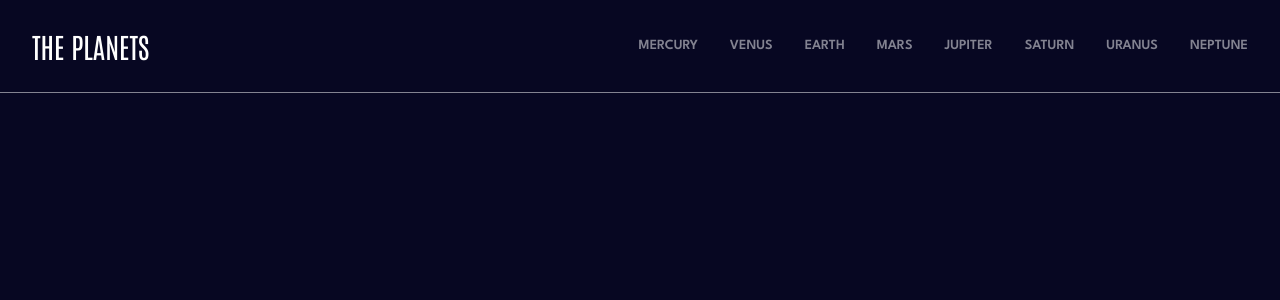
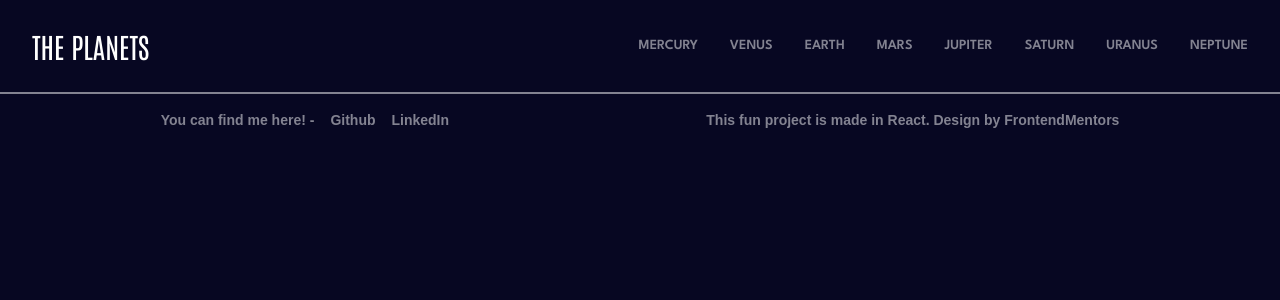
Before and after one commit to jyotiogennavar/planet-factoids, a React (Create React App) app: page /venus in a window 1280 px wide. Shown: the top 300 px of the page. Built offline with nearby package versions, Linux system fonts and the light colour scheme.

Commit message:
footer component

```diff
--- a/src/App.css
+++ b/src/App.css
@@ -1,18 +1,3 @@
-:root {
-
-  /* fonts */
-  --font-family-heading: 'Antonio', sans-serif;;
-  --font-family-text: 'League Spartan', sans-serif;
-
-
-  --fs-button: var(--fs-300);
-
-  --fw-400: 400;
-  --fw-700: 600;
-
-  --line-height: 1.5625rem;
-}
-
 /* CSS Reset - Josh w Comeau*/
 
 /*1. Use a more-intuitive box-sizing model.*/
@@ -49,4 +34,5 @@ p, h1, h2, h3, h4, h5, h6 { overflow-wrap: break-word;}
 
 body {
   background-color: hsl(240deg, 67%, 8%);
+  font-family: 'League Spartan', sans-serif;
 }
--- a/src/App.js
+++ b/src/App.js
@@ -1,11 +1,14 @@
 // import styled from 'styled-components';
 import './App.css';
+import Footer from './components/Footer/Footer';
 import Header from './components/Header/Header';
+
 
 function App() {
   return (
     <>
       <Header/>
+      <Footer/>
     </>
 
   );
--- a/src/components/Footer/Footer.js
+++ b/src/components/Footer/Footer.js
@@ -1,7 +1,50 @@
 import React from 'react';
+import styled from 'styled-components';
+
+import { COLORS, WEIGHTS, FONT_SIZES, FONT_FAMILY } from '../../constant';
 
 function Footer() {
-  return <div></div>;
+  return (
+    <FooterBase>
+      <SocialLinks>
+        <p>You can find me here!  - </p>
+        <Link href=''>Github</Link>
+        <Link href=''>LinkedIn</Link>
+      </SocialLinks>
+      <Note>This fun project is made in React. Design by FrontendMentors</Note>
+    </FooterBase>
+  );
 }
 
+const baseTextStyle = `
+  font-size: ${FONT_SIZES[200]};
+  color: ${COLORS.gray[100]};
+  font-weight: ${WEIGHTS.medium};
+`;
+
+const FooterBase = styled.div`
+  font-family: ${FONT_FAMILY.fontText};
+  display: flex ;
+  align-items: center;
+  justify-content: space-around;
+  padding: 1rem 2rem;
+  color: ${COLORS.gray[100]};
+  border-top: 1px solid ${COLORS.gray[100]};
+`;
+
+const SocialLinks = styled.div`
+  ${baseTextStyle}
+  display: flex;
+  gap : 1rem;
+`;
+
+const Link = styled.a`
+  text-decoration: none;
+  color: ${COLORS.gray[100]};
+`;
+
+const Note = styled.p`
+  ${baseTextStyle}
+`;
+
 export default Footer;
--- a/src/components/Header/Header.js
+++ b/src/components/Header/Header.js
@@ -1,6 +1,6 @@
 import React from 'react';
 import styled from 'styled-components';
-import { COLORS, WEIGHTS, FONT_SIZES } from '../../constant';
+import { COLORS, WEIGHTS, FONT_SIZES, FONT_FAMILY} from '../../constant';
 
 const planetNames = ['Mercury', 'Venus', 'Earth', 'Mars', 'Jupiter', 'Saturn', 'Uranus', 'Neptune'];
 
@@ -20,8 +20,7 @@ function Header() {
 }
 
 const Navbar = styled.div`
- padding: 1.6rem 2rem;
-
+  padding: 1.6rem 2rem;
   display: flex;
   align-items: center;
   justify-content: space-between;
@@ -29,7 +28,7 @@ const Navbar = styled.div`
 `
 
 const Logo = styled.p`
-font-family: 'Antonio', sans-serif;
+  font-family: ${FONT_FAMILY.fontHeading};
   font-size: ${FONT_SIZES[400]};
   color: ${COLORS.white};
   text-transform: uppercase;
--- a/src/constant.js
+++ b/src/constant.js
@@ -1,3 +1,8 @@
+export const FONT_FAMILY = {
+  fontHeading: 'Antonio, sans-serif',
+  fontText: 'League Spartan, sans-serif',
+};
+
 export const COLORS = {
   white: 'hsl(0deg, 0%, 100%)',
   gray: {
```
